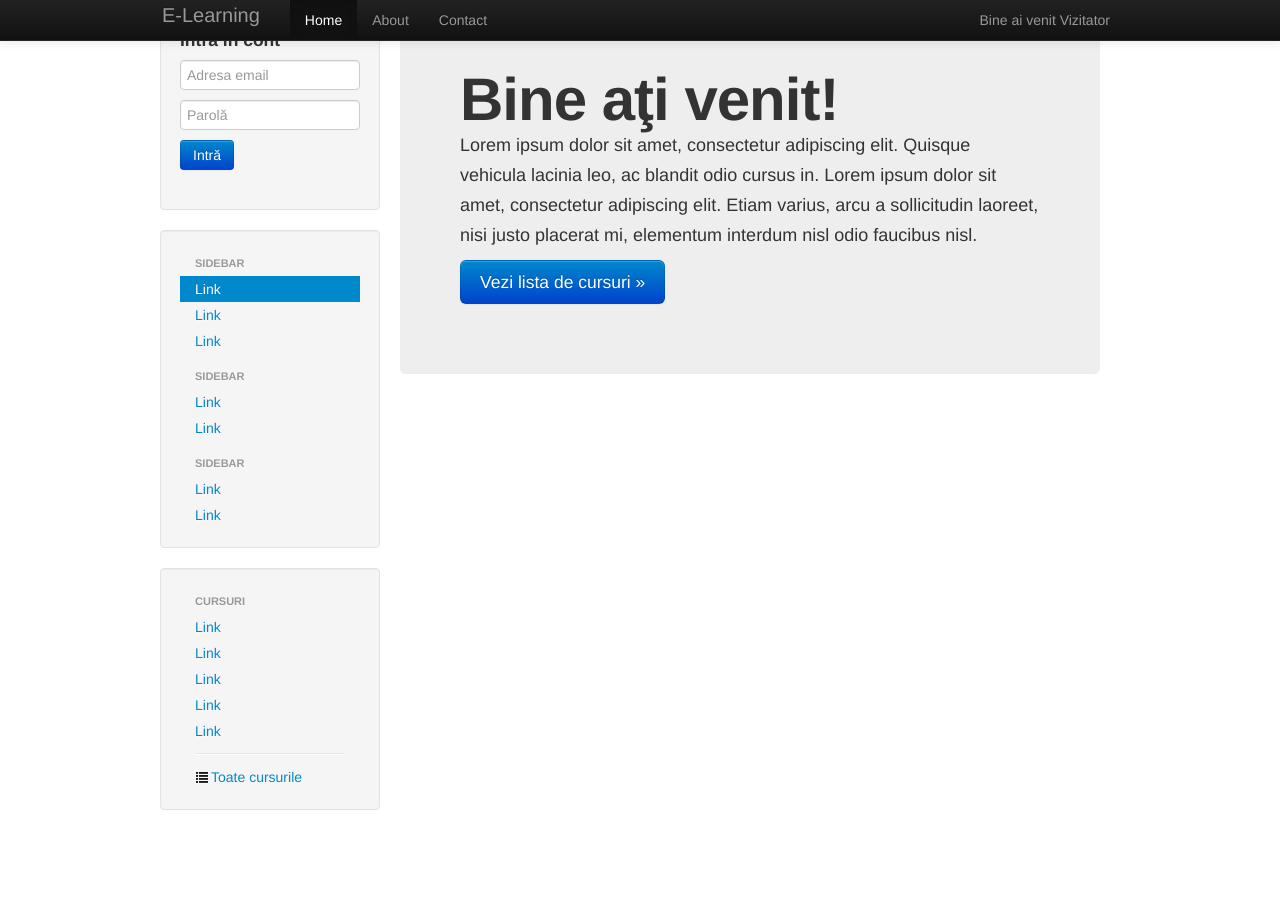
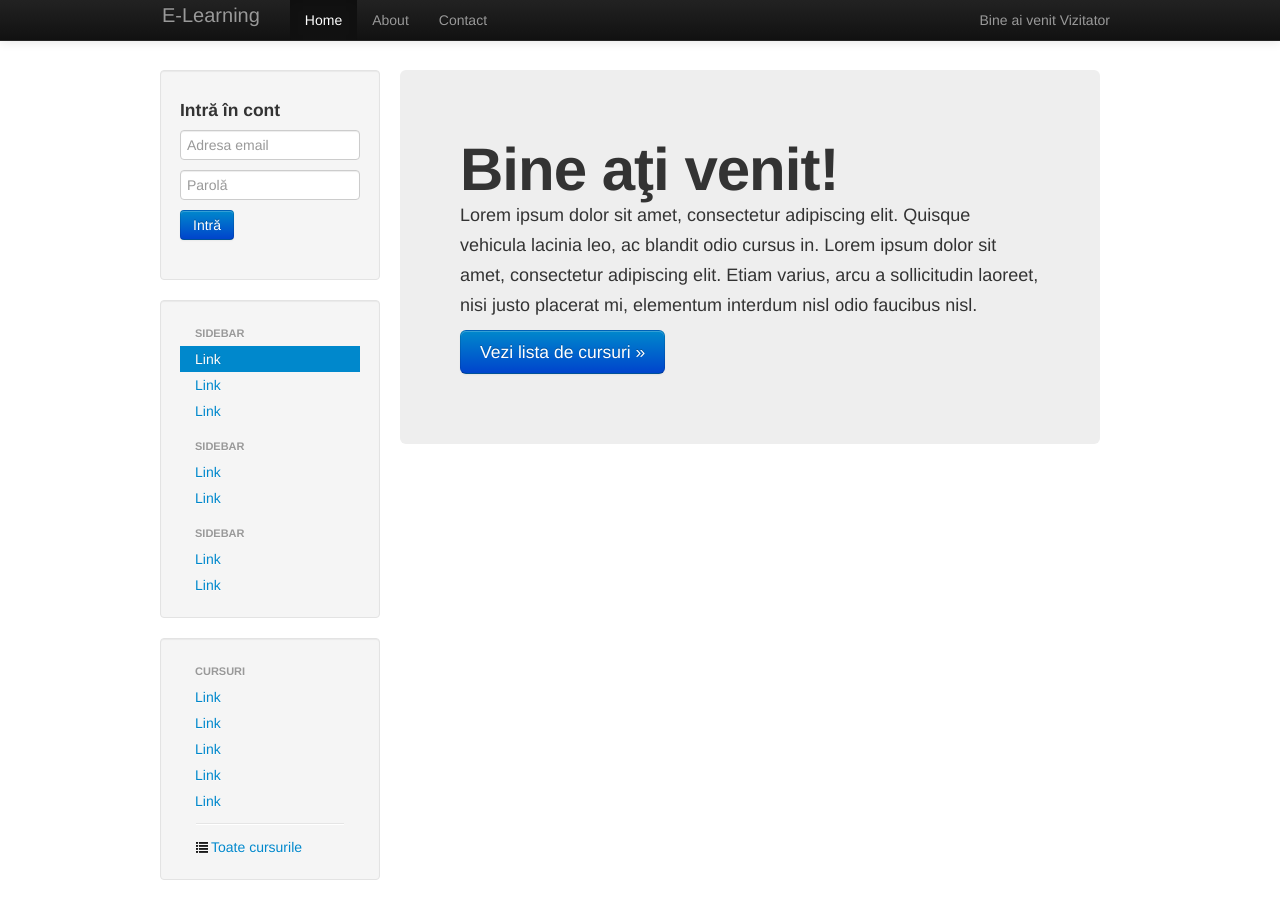
Before and after one commit to andiraduta/elearning-platform, a PHP site: page /elearning/ in a window 1280 px wide. Before the commit the page ends 810 px from the top, so only its background shows below. Run offline with PHP 8.4, Linux system fonts and the light colour scheme; some libraries are stand-ins or nearby versions.

Commit message:
style header

```diff
--- a/media/css/style.css
+++ b/media/css/style.css
@@ -1,5 +1,6 @@
 body {
 	text-align: center;
+	padding-top: 70px;
 }
 
 .container {
```
